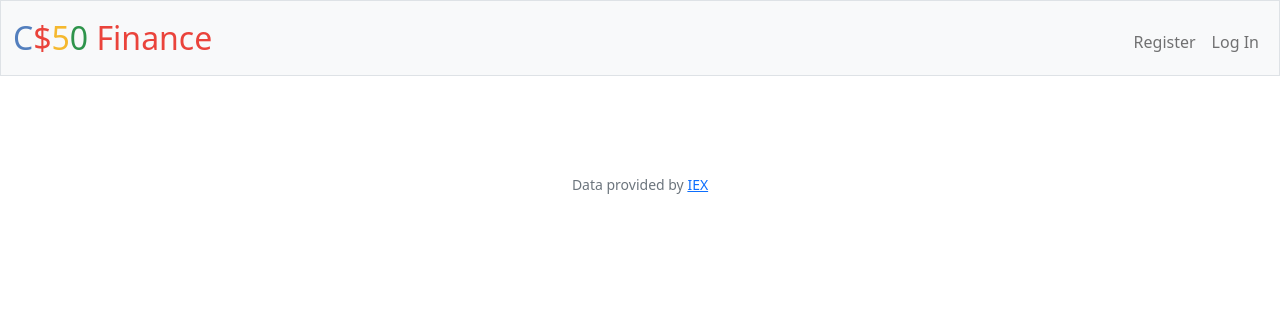
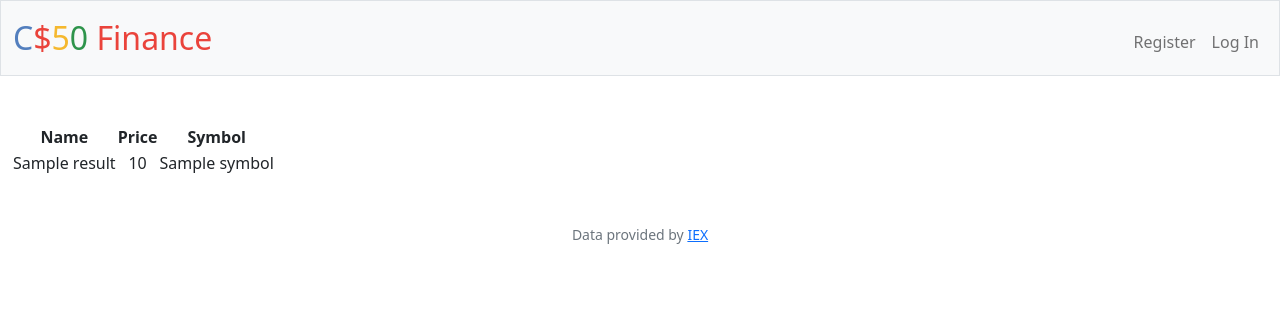
Before and after one commit to JC4github/cs50, a Flask app: template finance/templates/quoted.html in a window 1280 px wide. Shown: the top 336 px of the page. Run offline with Flask 2, Linux system fonts and the light colour scheme; the template is opened without the code that fills it: most values are stand-ins (such as "Sample title", 1, 10 or a date in 2020); some libraries are stand-ins or nearby versions.

Commit message:
Thu, Apr 21, 2022, 2:37 AM +00:00

```diff
--- a/finance/app.py
+++ b/finance/app.py
@@ -117,7 +117,7 @@ def quote():
             return apology("Must include a symbol")
         else:
             result = lookup(tickerSymbol)
-            return render_template("quoted.html", result)
+            return render_template("quoted.html", result=result)
     else:
         return render_template("quote.html")
 
--- a/finance/templates/quoted.html
+++ b/finance/templates/quoted.html
@@ -8,8 +8,17 @@
     <table>
         <thead>
             <tr>
-                <th></th>
+                <th>Name</th>
+                <th>Price</th>
+                <th>Symbol</th>
             </tr>
         </thead>
+        <tbody>
+            <tr>
+                <td>{{ result["name"] }}</td>
+                <td>{{ result["price"] }}</td>
+                <td>{{ result["symbol"] }}</td>
+            </tr>
+        </tbody>
     </table>
 {% endblock %}
```
